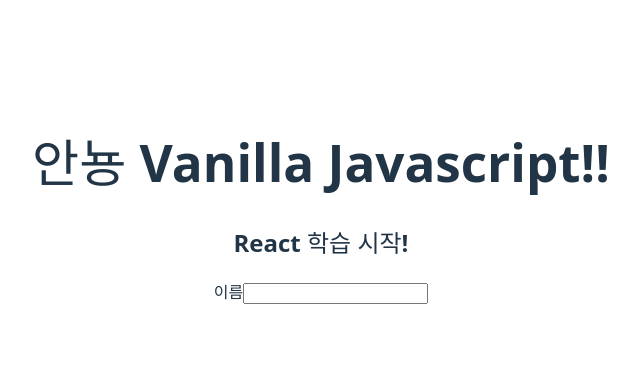
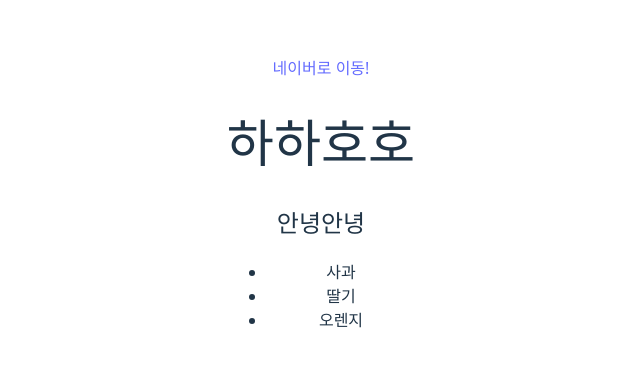
Before and after one commit to LeeKM321/react-study202504, a React (Vite) app: page / in a window 1280 px wide. Shown: the part 198-564 px from the top of the page, without its empty margins (319-959 px from the left). Built offline with nearby package versions, Linux system fonts and the light colour scheme.

Commit message:
컴포넌트 기초

```diff
--- a/src/App.jsx
+++ b/src/App.jsx
@@ -1,5 +1,8 @@
 import React from 'react';
 import './App.css';
+import Hello from './components/Example';
+import Greet from './components/Greet';
+import Bye from './components/Bye';
 
 function App() {
   /*
@@ -20,10 +23,8 @@
 
   return (
     <>
-      <h1 className='title'>안뇽 {subject}</h1>
-      <h2>React 학습 시작!</h2>
-      <label htmlFor='username'>이름</label>
-      <input type='text' id='username' />
+      <Greet />
+      <Bye />
     </>
   );
 }
--- /dev/null
+++ b/src/components/Bye.jsx
@@ -0,0 +1,14 @@
+// rafce: 코드 스니펫 (함수형 컴포넌트 빠르게 생성)
+import React from 'react';
+
+const Bye = () => {
+  return (
+    <ul>
+      <li>사과</li>
+      <li>딸기</li>
+      <li>오렌지</li>
+    </ul>
+  );
+};
+
+export default Bye;
--- /dev/null
+++ b/src/components/Example.jsx
@@ -0,0 +1,15 @@
+import React from 'react';
+
+// 클래스 컴포넌트: legacy (요즘엔 잘 쓰지 않아요.)
+class Hello extends React.Component {
+  render() {
+    return (
+      <>
+        <h1>하하호호</h1>
+        <h2>안녕안녕</h2>
+      </>
+    );
+  }
+}
+
+export default Hello;
--- /dev/null
+++ b/src/components/Greet.jsx
@@ -0,0 +1,13 @@
+import Hello from './Example';
+
+// 함수형 컴포넌트: 최근 리액트 선호 방식
+function Greet() {
+  return (
+    <div>
+      <a href='https://www.naver.com'>네이버로 이동!</a>
+      <Hello />
+    </div>
+  );
+}
+
+export default Greet;
```
